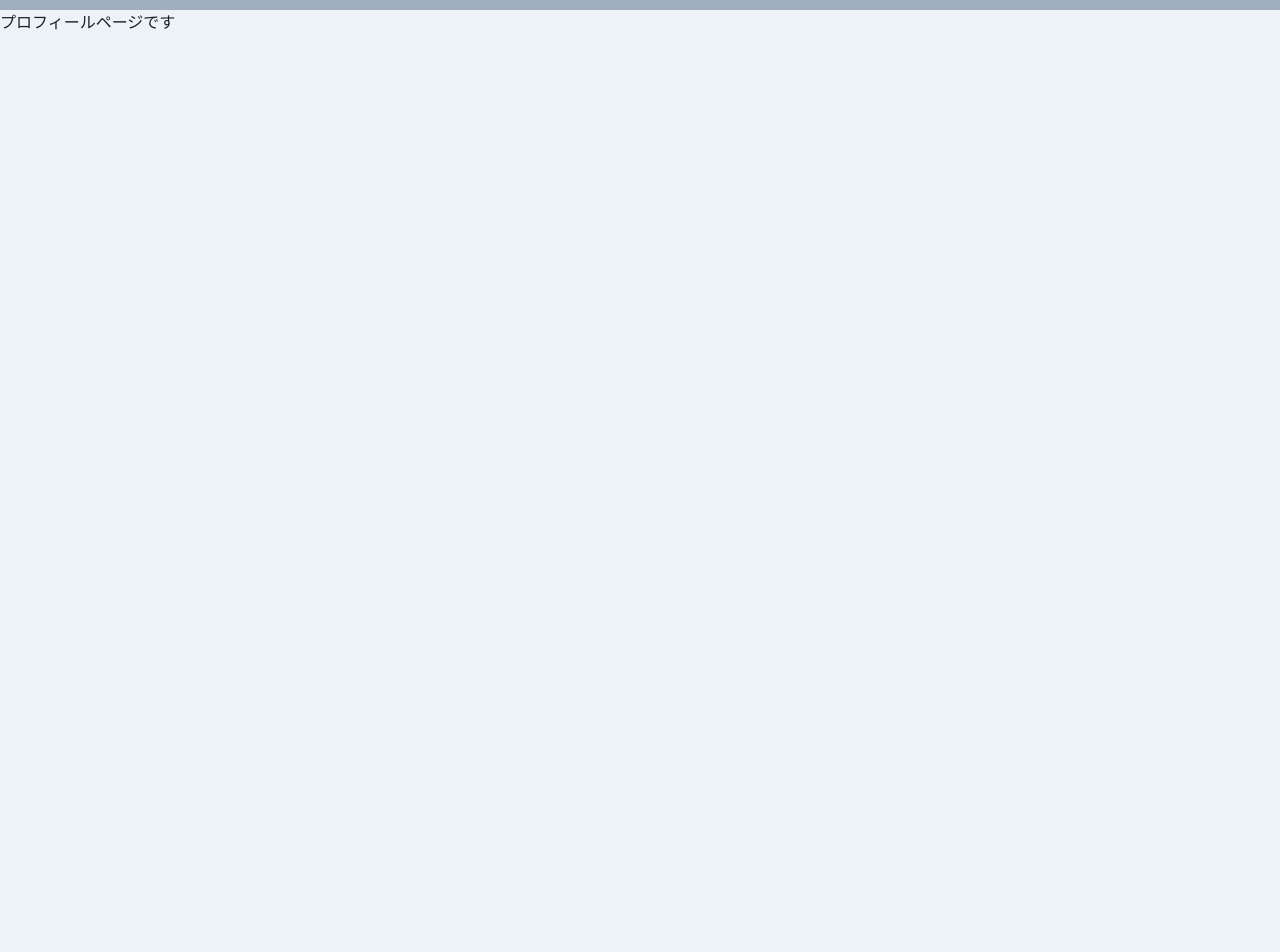
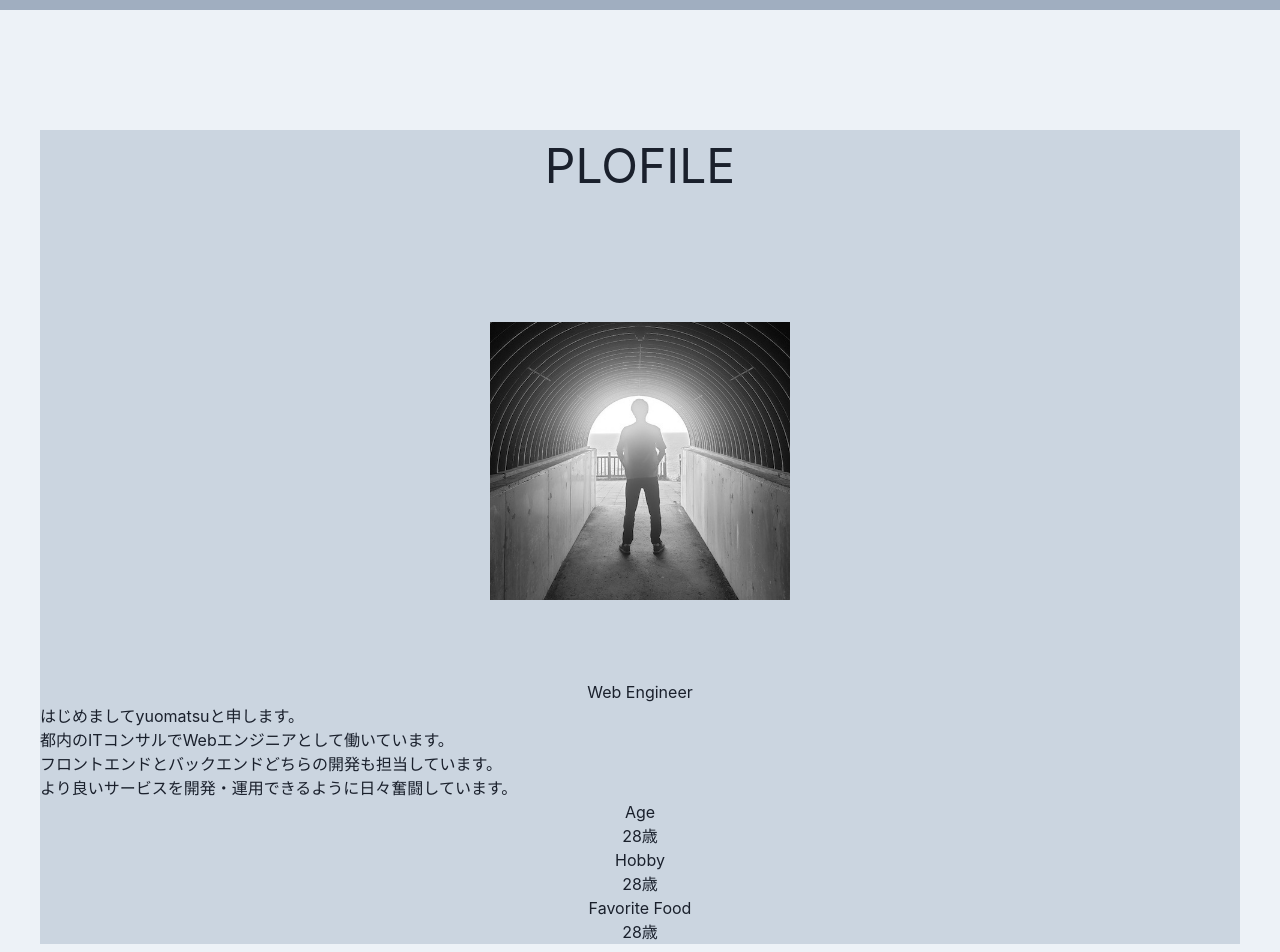
Before and after one commit to yuomatsu/portfolio, a React (Create React App) app: page /profile in a window 1280 px wide. Shown: the part 60-1012 px from the top of the page. Before the commit the page ends 800 px from the top, so only its background shows below. Built offline with nearby package versions, Linux system fonts and the light colour scheme.

Commit message:
HOMEを修正、PLOFILE作成開始

```diff
--- a/src/components/pages/Home.tsx
+++ b/src/components/pages/Home.tsx
@@ -7,11 +7,13 @@ import { Image, Text } from '@chakra-ui/react';
 export const Home: VFC = memo(() => {
     return (
         <Box mt={{ base: 5, md: 120}} mb={{ base: 5, md: 20}} mr={{ base: 5, md: "auto"}} ml={{ base: 5, md: "auto"}} textAlign="center" backgroundColor="gray.300" maxW="1200px">
-            <Text fontSize='5xl'>Welcome to my portfolio!</Text>
-            <Text fontSize='5xl'>Thank you!</Text>
-            <Box mt={{ base:5, md: 120}} w="100%" h="900px" position={{ base: "static", md: "relative"}}>
+            <Box mt={{ base: 20, md: 120}} fontSize={{ base: '1.5rem', md: "3rem"}}>
+                <Text>Welcome to my portfolio!</Text>
+                <Text>Thank you!</Text>
+            </Box>
+            <Box mt={{ base: 20, md: 120}} mb={{ base: 20, md: 0 }} w="100%" h={{ base: "auto", md: "900px"}} position={{ base: "static", md: "relative"}}>
                 {/* <Box position={{ base: "static", md: "relative"}} w="100%" h="700px"> */}
-                <Image w={{ base: "100%", md: "650px"}} position={{ base: "static", md: "absolute"}} top={{ base: "auto", md: 0}} right={{ base: "auto", md: 10}} src={`${process.env.PUBLIC_URL}/img/kobe1_mono.jpg`} alt="神戸のスタバ"/>
+                <Image mb={{ base: 20, md: 0 }} w={{ base: "100%", md: "650px"}} position={{ base: "static", md: "absolute"}} top={{ base: "auto", md: 0}} right={{ base: "auto", md: 10}} src={`${process.env.PUBLIC_URL}/img/kobe1_mono.jpg`} alt="神戸のスタバ"/>
                 <Image w={{ base: "100%", md: "650px"}} position={{ base: "static", md: "absolute"}} bottom={{ base: "auto", md: 10}} left={{ base: "auto", md: 10}} src={`${process.env.PUBLIC_URL}/img/kobe2_mono.jpg`} alt="神戸の夜景"/>
                 {/* </Box> */}
             </Box>
--- a/src/components/pages/Profile.tsx
+++ b/src/components/pages/Profile.tsx
@@ -1,5 +1,33 @@
 import { memo, VFC } from "react";
+import { Box } from "@chakra-ui/layout";
+import { Image, Text } from '@chakra-ui/react';
 
 export const Profile: VFC = memo(() => {
-    return <p>プロフィールページです</p>
+    return (
+        <Box mt={{ base: 5, md: 120}} mb={{ base: 5, md: 20}} mr={{ base: 5, md: "auto"}} ml={{ base: 5, md: "auto"}} textAlign="center" backgroundColor="gray.300" maxW="1200px">
+            <Box mt={{ base: 20, md: 120}} fontSize={{ base: '1.5rem', md: "3rem"}}>
+                <Text>PLOFILE</Text>
+            </Box>
+            <Box mt={{ base: 5, md: 120}} mb={{ base: 5, md: 20}} mr={{ base: 0, md: "auto"}} ml={{ base: 0, md: "auto"}} w="100%">
+                <Image mb={{ base: 20, md: 0 }} mr={{ base: 0, md: "auto"}} ml={{ base: 0, md: "auto"}} w={{ base: "50vw", md: "300px"}} src={`${process.env.PUBLIC_URL}/img/me_mono.jpg`} alt="yuomatsuの後ろ姿"/>
+            </Box>
+            <Text>Web Engineer</Text>
+            <Box>
+                <Text textAlign="left">
+                    はじめましてyuomatsuと申します。<br />
+                    都内のITコンサルでWebエンジニアとして働いています。<br />
+                    フロントエンドとバックエンドどちらの開発も担当しています。<br />
+                    より良いサービスを開発・運用できるように日々奮闘しています。<br />
+                </Text>
+            </Box>
+            <Box>
+                <Text as="h2">Age</Text>
+                <Text>28歳</Text>
+                <Text as="h2">Hobby</Text>
+                <Text>28歳</Text>
+                <Text as="h2">Favorite Food</Text>
+                <Text>28歳</Text>
+            </Box>
+        </Box>
+    )
 })
```
Also changed, not shown: public/img/me_mono.jpg (added).
